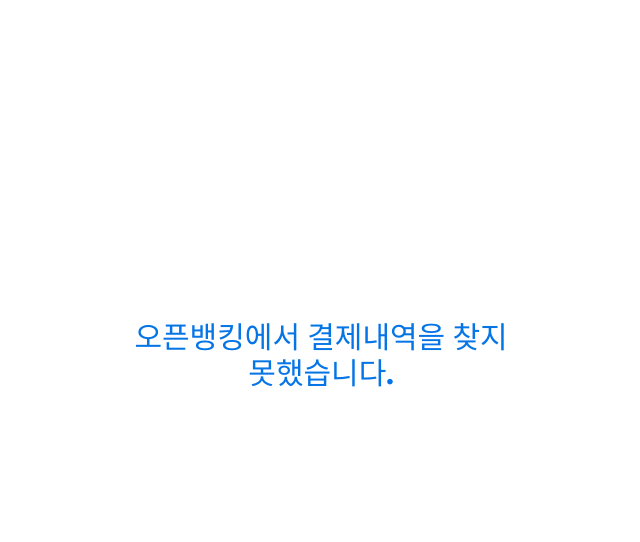
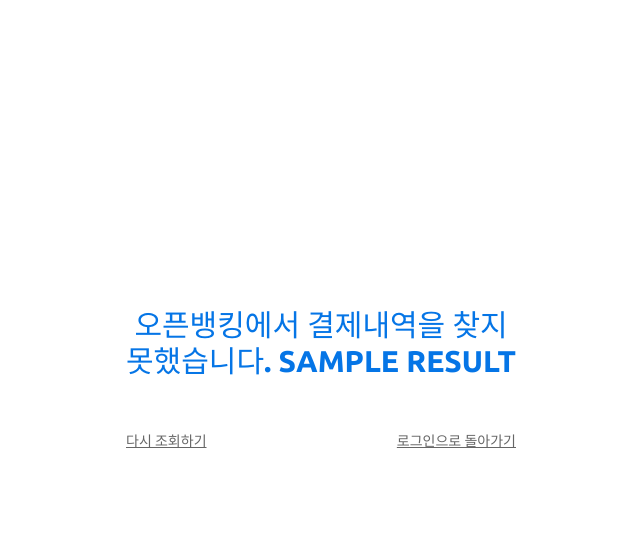
Before and after one commit to jkong72/ginkgo-lambda-flask-api, a Flask app: template templates/main/test_user.html in a window 1280 px wide. Shown: the top 542 px of the page, without its empty margins (319-959 px from the left). Run offline with Flask 2, Linux system fonts and the light colour scheme; the template is opened without the code that fills it: most values are stand-ins (such as "Sample title", 1, 10 or a date in 2020); some libraries are stand-ins or nearby versions.

Commit message:
테스트 페이지 구현

```diff
--- a/app.py
+++ b/app.py
@@ -325,5 +325,23 @@ def is_income():
             return response
         return redirect('/main')
 
+@app.route('/test',methods=['POST','GET'])
+def test():
+    jwt_access_token =  request.cookies.get('jwt_access_token')
+    print(jwt_access_token)
+    get_result = get_data(jwt_access_token)
+    if get_result["error"] != 0 :
+        print(get_result["error"])
+        if get_result["error"] == 6666 :
+            result  = "계좌정보 조회에 실패했습니다."
+        if get_result["error"] == 4444 :
+            result  = "거래내역 조회에 실패했습니다."
+        resp = make_response(render_template('main/test_user.html', result))
+        resp.set_cookie('jwt_access_token',jwt_access_token )
+        return resp
+
+    return redirect('/main')
+
+
 if __name__ == '__main__' :
     app.run()
--- a/templates/main/test_user.html
+++ b/templates/main/test_user.html
@@ -22,7 +22,20 @@
 				<form class="login100-form validate-form flex-sb flex-w">
 					<span class="login100-form-title p-b-51">
 						오픈뱅킹에서 결제내역을 찾지 못했습니다.
+						{{result}}
 					</span>
+
+						<button type="submit" class="btn btn-secondary" >
+							<a href="{{ url_for('test') }}">
+								다시 조회하기
+							</a>
+						</button>
+
+						<button type="button" class="btn btn-secondary" >
+							<a href="{{ url_for('login') }}">
+								로그인으로 돌아가기
+							</a>
+						</button>
 
     		</div>
    		</div>
```
Lines whose indentation alone changed are shown as unchanged.
